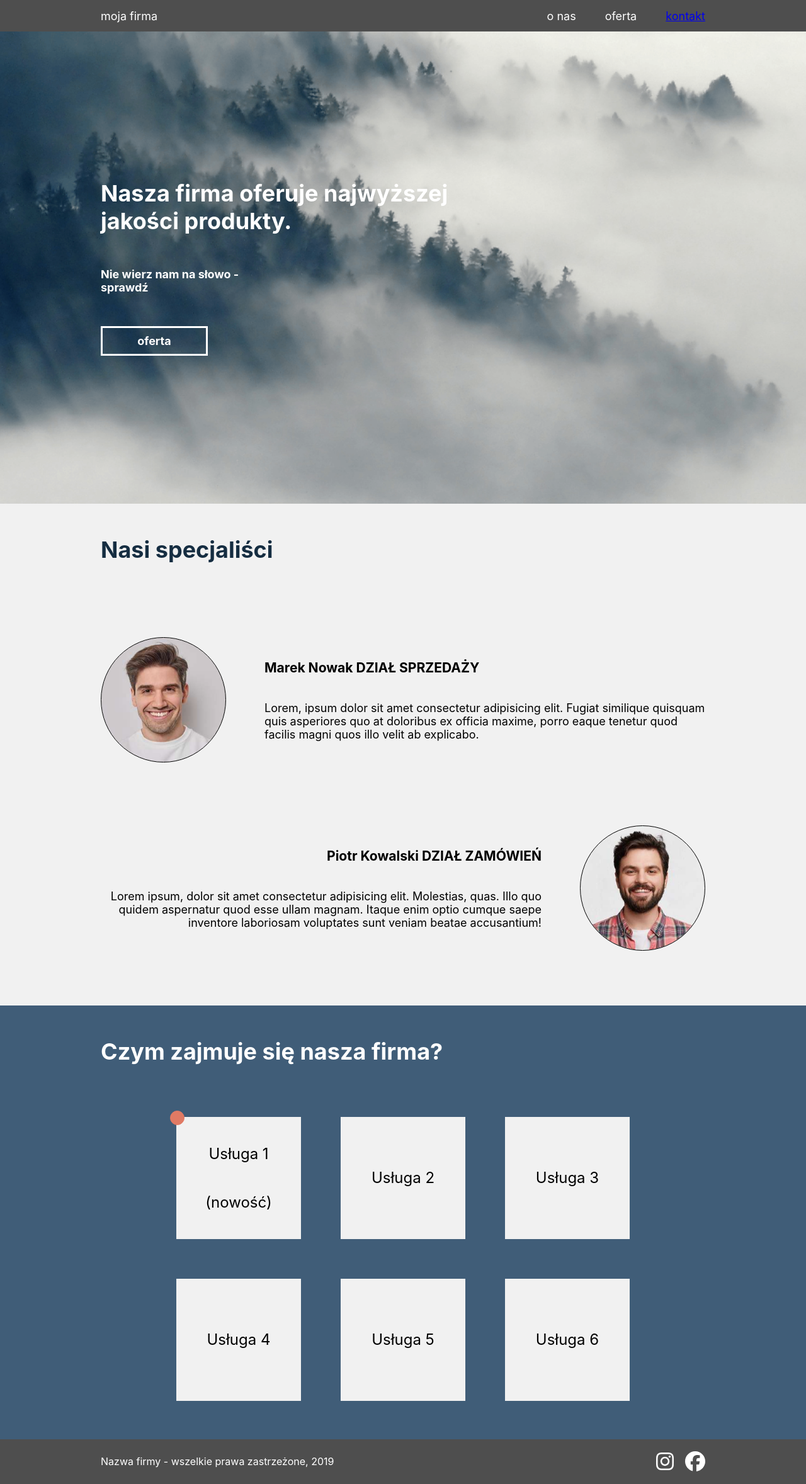
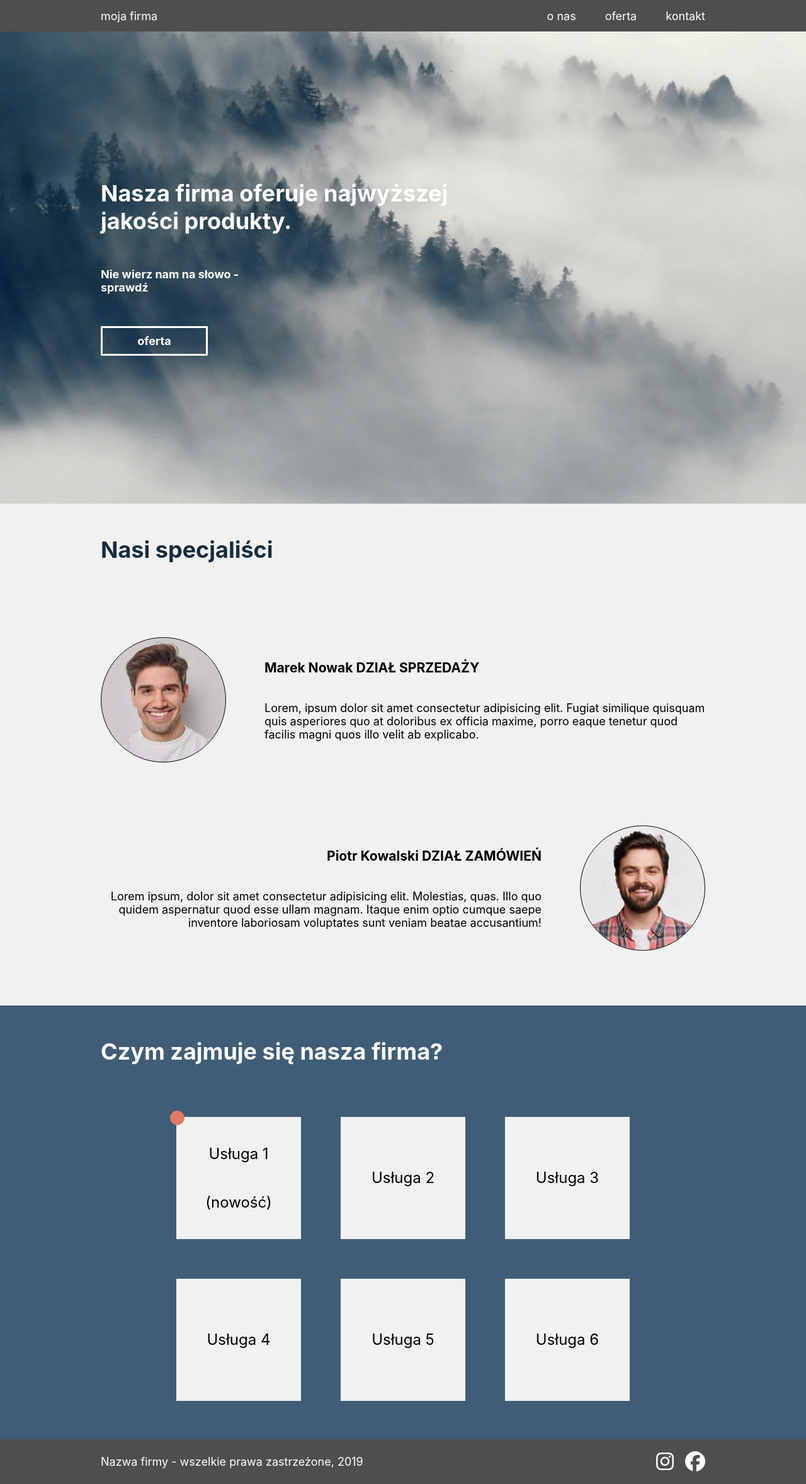
Before and after one commit to katbox9/katarzyna-skrzynecka-projekt-zaliczeniowy-6-react, a React (Create React App) app: page / in a window 1280 px wide. Shown: the whole page at 63% size. Built offline with nearby package versions, Linux system fonts and the light colour scheme.

Commit message:
update styles in contact btn in  Header component

```diff
--- a/src/App.module.css
+++ b/src/App.module.css
@@ -1,5 +1,4 @@
-/* .mainSection {
-
+.mainSection {
   justify-content: center;
   align-content: center;
-} */
+}
--- a/src/Components/Footer/Footer.module.css
+++ b/src/Components/Footer/Footer.module.css
@@ -11,11 +11,11 @@
 }
 .footerText {
   color: white;
+  font-size: 18px;
 }
 .iconsContainer {
   display: flex;
   justify-content: center;
-  /* align-content: center; */
   gap: 18px;
 }
 .iconsBtn {
--- a/src/Components/Header/Header.module.css
+++ b/src/Components/Header/Header.module.css
@@ -20,7 +20,8 @@
   align-content: center;
   gap: 46px;
 }
-.navItemBtn {
+.navItemBtn,
+.navItemContactBtn {
   text-decoration: none;
   color: #fff;
 }
```
